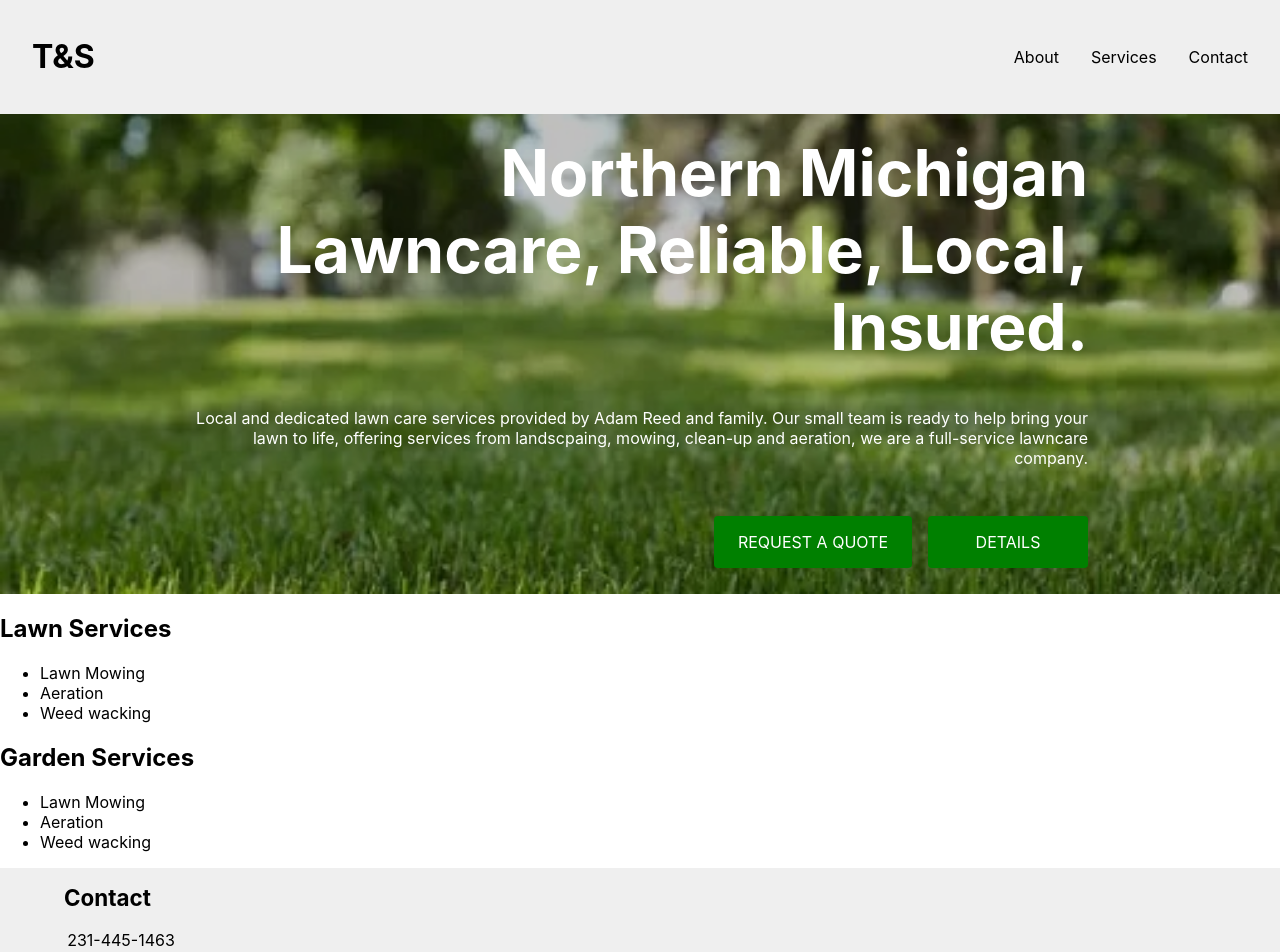
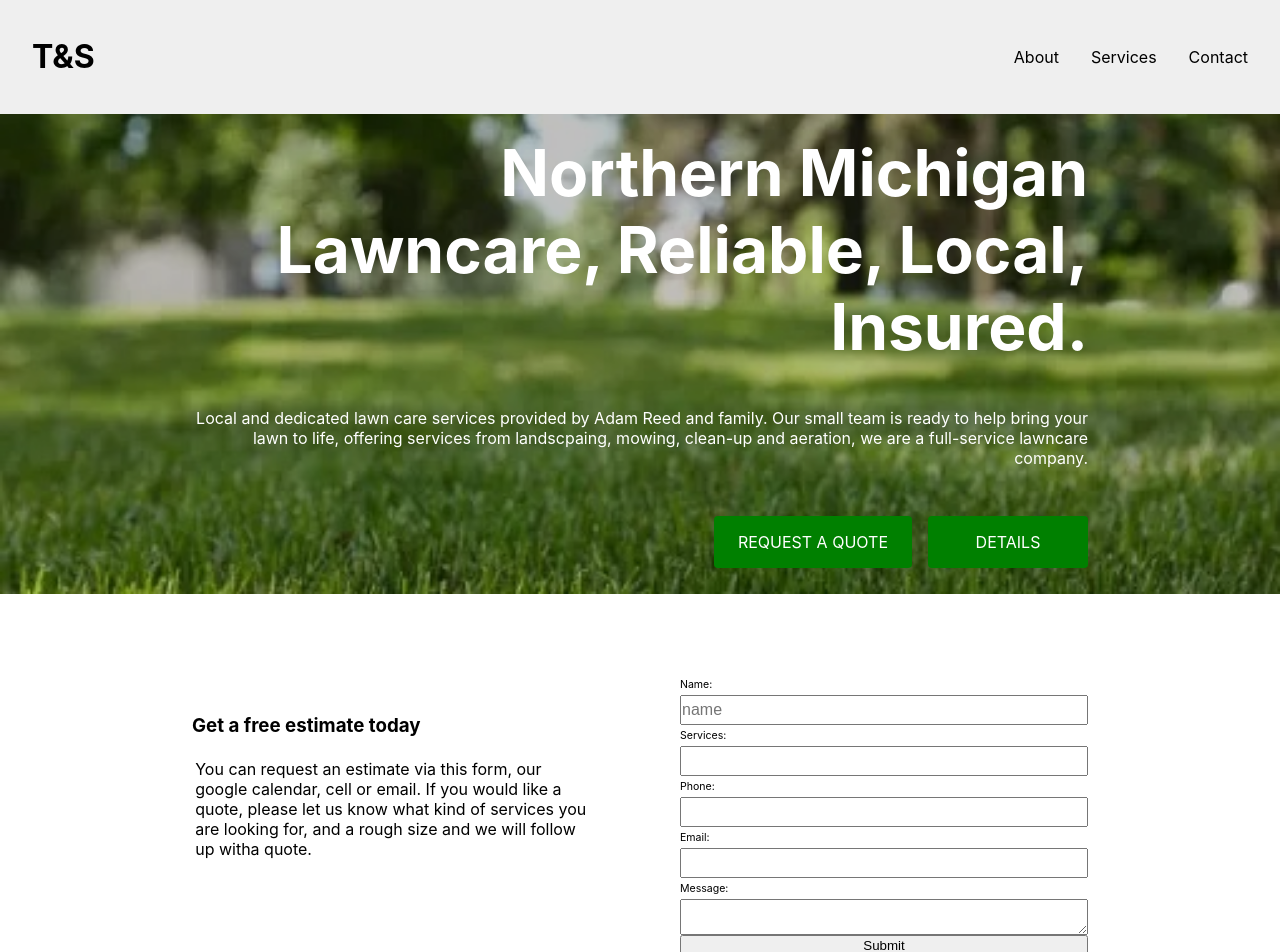
Before and after one commit to adamrd231/lawnWebsite, a React (Create React App) app: page / in a window 1280 px wide. Shown: the top 952 px of the page. Built offline with nearby package versions, Linux system fonts and the light colour scheme.

Commit message:
Create form for email estimate

```diff
--- a/src/App.js
+++ b/src/App.js
@@ -4,6 +4,7 @@ import Landing from './Views/Landing';
 import styled from '@emotion/styled'
 import Footer from './Views/Footer';
 import Gallery from './Views/Gallery';
+import GetFreeEstimate from './Views/GetFreeEstimate';
 
 const Container = styled.div`
   display: flex;
@@ -21,6 +22,7 @@ function App() {
     <Container>
       <Menu />
       <Landing />
+      <GetFreeEstimate />
       <Gallery />
       <Footer />
     </Container>
--- /dev/null
+++ b/src/Views/GetFreeEstimate.js
@@ -0,0 +1,74 @@
+import styled from "@emotion/styled";
+
+const Container = styled.div`
+  display: flex;
+  flex-direction: row;
+  align-items: center;
+  justify-content: center;
+  width: 70%;
+  margin: auto;
+  margin-top: 5rem;
+  gap: 5rem;
+`;
+
+const ColumnContainer = styled.div`
+  display: flex;
+  flex-direction: column;
+  align-items: stretch;
+  justify-content: flex-start;
+  min-height: 30vh;
+  // two rows, equal sizing
+  width: 50%;
+
+`;
+
+const Form = styled.form`
+  display: flex;
+  flex-direction: column;
+  align-items: stretch;
+`;
+
+const Label = styled.label`
+  font-size: 0.66rem;
+  padding: 0.25rem 0;
+
+`;
+
+const Input = styled.input`
+  font-size: 1rem;
+  padding: 0.25rem 0;
+`;
+
+function GetFreeEstimate( /* props */ ) {
+  return (
+    <Container>
+      <ColumnContainer>
+      <h3>
+        Get a free estimate today
+      </h3>
+      <p>
+        You can request an estimate via this form, our google calendar, cell or email. If you would like a quote, please let us know what kind of services you are looking for, and a rough size and we will follow up witha quote.
+      </p>
+      </ColumnContainer>
+
+      <ColumnContainer>
+        <Form>
+          <Label for="name">Name:</Label>
+          <Input placeholder="name" type="text" id="name" name="name" required></Input>
+          <Label for="services">Services:</Label>
+          <Input type="text" id="services" name="services" required></Input>
+          <Label for="phone">Phone:</Label>
+          <Input type="tel" id="phone" name="phone" required></Input>
+          <Label for="email">Email:</Label>
+          <Input type="email" id="email" name="email" required></Input>
+          <Label for="message">Message:</Label>
+          <textarea id="message" name="message" required></textarea>
+          <button type="submit">Submit</button>
+        </Form>
+      </ColumnContainer>
+
+    </Container>
+  )
+}
+
+export default GetFreeEstimate;
```
